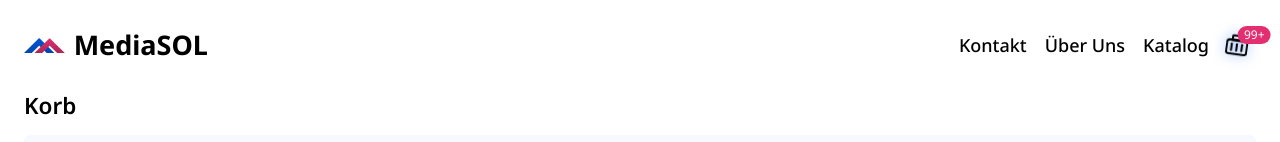
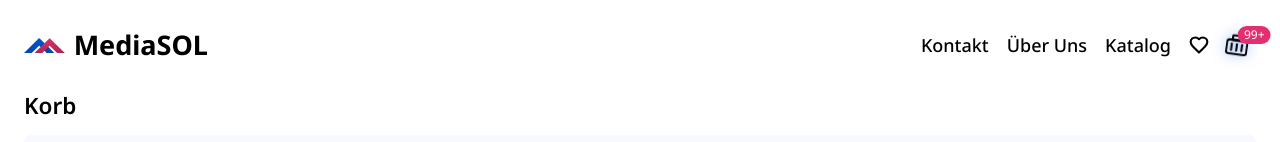
Before and after one commit to Gafum/mediaSOL, a React (Vite) app: page /cart in a window 1280 px wide. Shown: the top 142 px of the page. Built offline with nearby package versions, Linux system fonts and the light colour scheme.

Commit message:
added favorites page

```diff
--- a/src/Components/Header/Header.tsx
+++ b/src/Components/Header/Header.tsx
@@ -3,6 +3,7 @@ import { screenList } from "../../Routing/RoutingList";
 import { CustomNavLink } from "./MyComponents/CustomNavLink";
 import { IRoutingList } from "../../Routing/Routing.types";
 import { CartIcon } from "./MyComponents/CartIcon";
+import { FavoritesIcon } from "./MyComponents/FavoritesIcon";
 
 const screenNavList: IRoutingList[] = [
    screenList.contact,
@@ -43,6 +44,7 @@ export const Header = (): JSX.Element => {
                   })}
 
                   {/* Icons */}
+                  <FavoritesIcon />
                   <CartIcon />
                </nav>
             </div>
--- a/src/Components/Header/MyComponents/CustomNavLink.module.css
+++ b/src/Components/Header/MyComponents/CustomNavLink.module.css
@@ -25,6 +25,8 @@
    position: relative;
 }
 
+/* icons Btn  */
+
 .cartNavBtn {
    @apply relative flex hover:opacity-60 duration-300 transition-all;
 }
@@ -33,12 +35,20 @@
    @apply block transition-all shadow-primaryBlue duration-300;
 }
 
+.cartNavBtn > .FavoritesSvg {
+   @apply transition-all duration-300 fill-white;
+}
+
 .cartNavBtn.hasItem {
    @apply mr-2;
 }
 
 .cartNavBtn.activeCart > .cartImg {
    @apply rotate-[8deg] scale-110 drop-shadow-[0_0_6px_rgba(59,130,246,0.7)];
+}
+
+.cartNavBtn.activeCart > .FavoritesSvg {
+   @apply fill-primaryBlue scale-110 drop-shadow-[0_0_6px_rgba(59,130,246,0.7)];
 }
 
 .cartAmount {
--- /dev/null
+++ b/src/Components/Header/MyComponents/FavoritesIcon.tsx
@@ -0,0 +1,35 @@
+import { NavLink } from "react-router-dom";
+import { screenList } from "../../../Routing/RoutingList";
+import styles from "./CustomNavLink.module.css";
+import { twMerge } from "tailwind-merge";
+import { useFavoritesStore } from "../../../Store/FavoritesStore";
+import { Heart } from "lucide-react";
+
+export const FavoritesIcon = (): JSX.Element => {
+   const favoritesList = useFavoritesStore((store) => store.favoritesList);
+
+   return (
+      <NavLink
+         to={screenList.favorites.path}
+         className={({ isActive }: { isActive: boolean }) =>
+            twMerge(
+               isActive && styles.activeCart,
+               styles.cartNavBtn,
+               Boolean(favoritesList.length) && styles.hasItem
+            )
+         }
+         title="Korb"
+      >
+         <Heart
+            size={20}
+            color={"#000"}
+            strokeWidth={2.5}
+            className={styles.FavoritesSvg}
+            id="heartIcon"
+         />
+         <span className={styles.cartAmount}>
+            {favoritesList.length > 9 ? "9+" : favoritesList.length}
+         </span>
+      </NavLink>
+   );
+};
--- a/src/Routing/Routing.types.ts
+++ b/src/Routing/Routing.types.ts
@@ -5,6 +5,7 @@ type RouteKeys =
    | "catalog"
    | "item"
    | "cart"
+   | "favorites"
    | "consultationService"
    | "maintenanceService"
    | "networkSetupService"
--- a/src/Routing/RoutingList.tsx
+++ b/src/Routing/RoutingList.tsx
@@ -11,6 +11,7 @@ import { Item } from "../Screens/Item/Item";
 
 import { IScreenList } from "./Routing.types";
 import { Cart } from "../Screens/Cart/Cart";
+import { Favorites } from "../Screens/Favorites/Favorites";
 
 export const screenList: IScreenList = {
    home: { path: "/", component: <Home />, name: "Startseite" },
@@ -19,6 +20,11 @@ export const screenList: IScreenList = {
    catalog: { path: "/catalog", component: <Catalog />, name: "Katalog" },
    item: { path: "/item/:itemId", component: <Item />, name: "Ware" },
    cart: { path: "/cart", component: <Cart />, name: "Korb" },
+   favorites: {
+      path: "/favorites",
+      component: <Favorites />,
+      name: "Favoriten",
+   },
    consultationService: {
       path: "/service/consultation",
       component: (
--- a/src/Screens/Cart/Cart.tsx
+++ b/src/Screens/Cart/Cart.tsx
@@ -1,18 +1,15 @@
 import { screenList } from "../../Routing/RoutingList";
-import { useFavoritesStore } from "../../Store/FavoritesStore";
 import { useCartStore } from "../../Store/CartStore";
 import { CustomBtn } from "../../UI/CustomBtn/CustomBtn";
 import { useNavigate } from "react-router-dom";
-import { FavoritesList } from "./MyComponents/FavoritesList";
 import { ProductsList } from "./MyComponents/ProductsList";
 
 export const Cart = (): JSX.Element => {
-   const favoritesListIDs = useFavoritesStore((state) => state.favoritesList);
    const cartListIDs = Object.keys(useCartStore((state) => state.cartList));
 
    const navigate = useNavigate();
 
-   if (!cartListIDs.length && !favoritesListIDs.length) {
+   if (!cartListIDs.length) {
       return (
          <div className="text-center w-full">
             <h1 className="font-medium text-2xl mt-[140px]">Korb ist leer</h1>
@@ -25,15 +22,5 @@ export const Cart = (): JSX.Element => {
       );
    }
 
-   return (
-      <section>
-         {Boolean(cartListIDs.length) && <ProductsList />}
-
-         {cartListIDs.length > 0 && favoritesListIDs.length > 0 && (
-            <div className="h-[3px] w-full bg-primaryPink rounded-[3px] mt-8" />
-         )}
-
-         <FavoritesList />
-      </section>
-   );
+   return <ProductsList />;
 };
--- a/src/Screens/Cart/MyComponents/FavoritesList.tsx
+++ b/src/Screens/Favorites/Favorites.tsx
@@ -1,10 +1,10 @@
 import { Trash2 } from "lucide-react";
-import { SectionWithHeadline } from "../../../Components/Section/SectionWithHeadline";
-import { useFavoritesStore } from "../../../Store/FavoritesStore";
-import { CatalogContent } from "../../../DevData/CatalogContent";
-import { SmallItem } from "../../../Components/ItemsList/MyComponents/SmallItem";
+import { useFavoritesStore } from "../../Store/FavoritesStore";
+import { CatalogContent } from "../../DevData/CatalogContent";
+import { SectionWithHeadline } from "../../Components/Section/SectionWithHeadline";
+import { SmallItem } from "../../Components/ItemsList/MyComponents/SmallItem";
 
-export const FavoritesList = (): JSX.Element => {
+export const Favorites = (): JSX.Element => {
    const favoritesListIDs = useFavoritesStore((state) => state.favoritesList);
    const clearFavoritesList = useFavoritesStore(
       (state) => state.clearFavoritesList
@@ -32,7 +32,7 @@ export const FavoritesList = (): JSX.Element => {
                </button>
             </div>
          }
-         className="mt-3"
+         className="m-0"
       >
          {localFavoritesList.length > 0 && (
             <>
```
